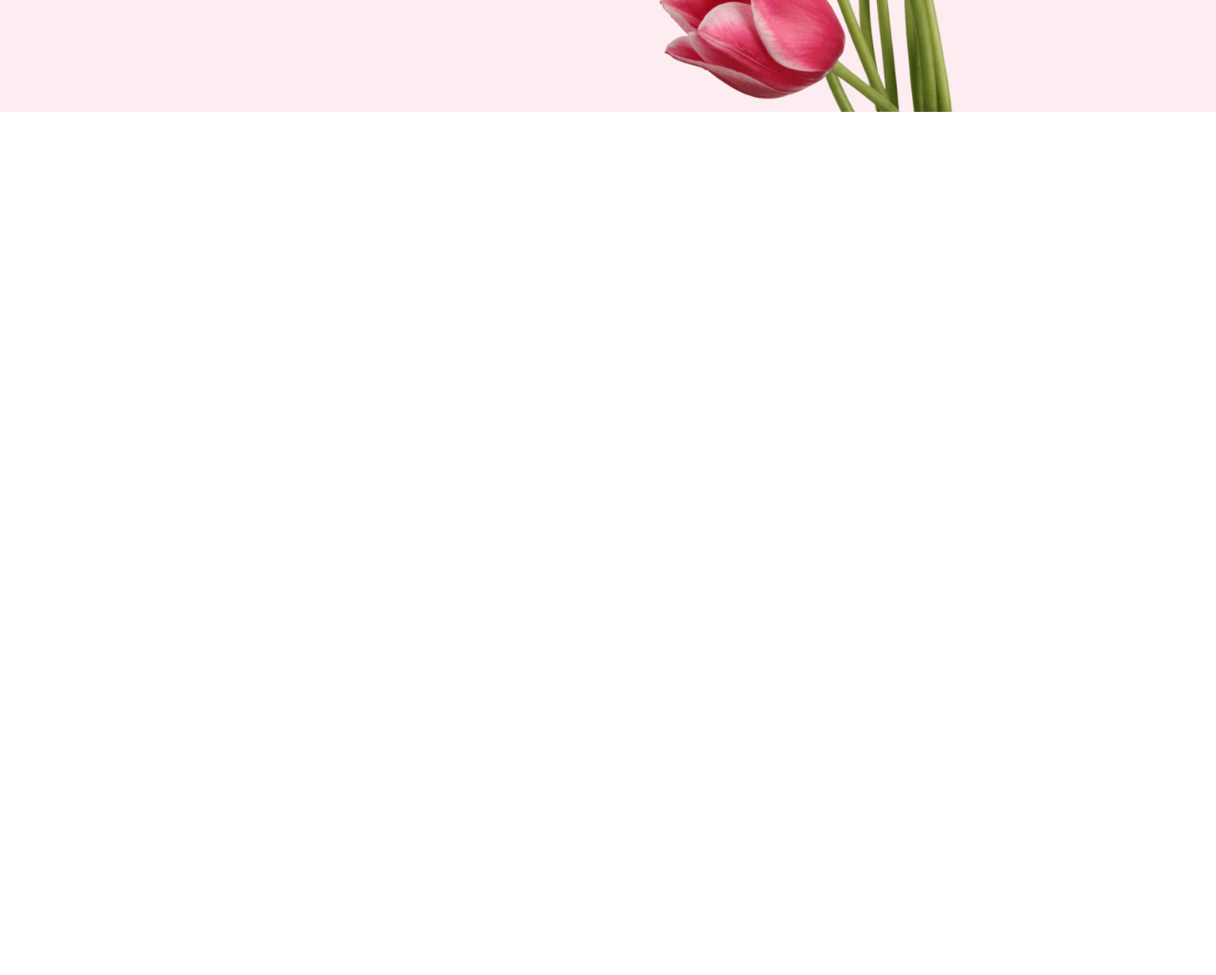
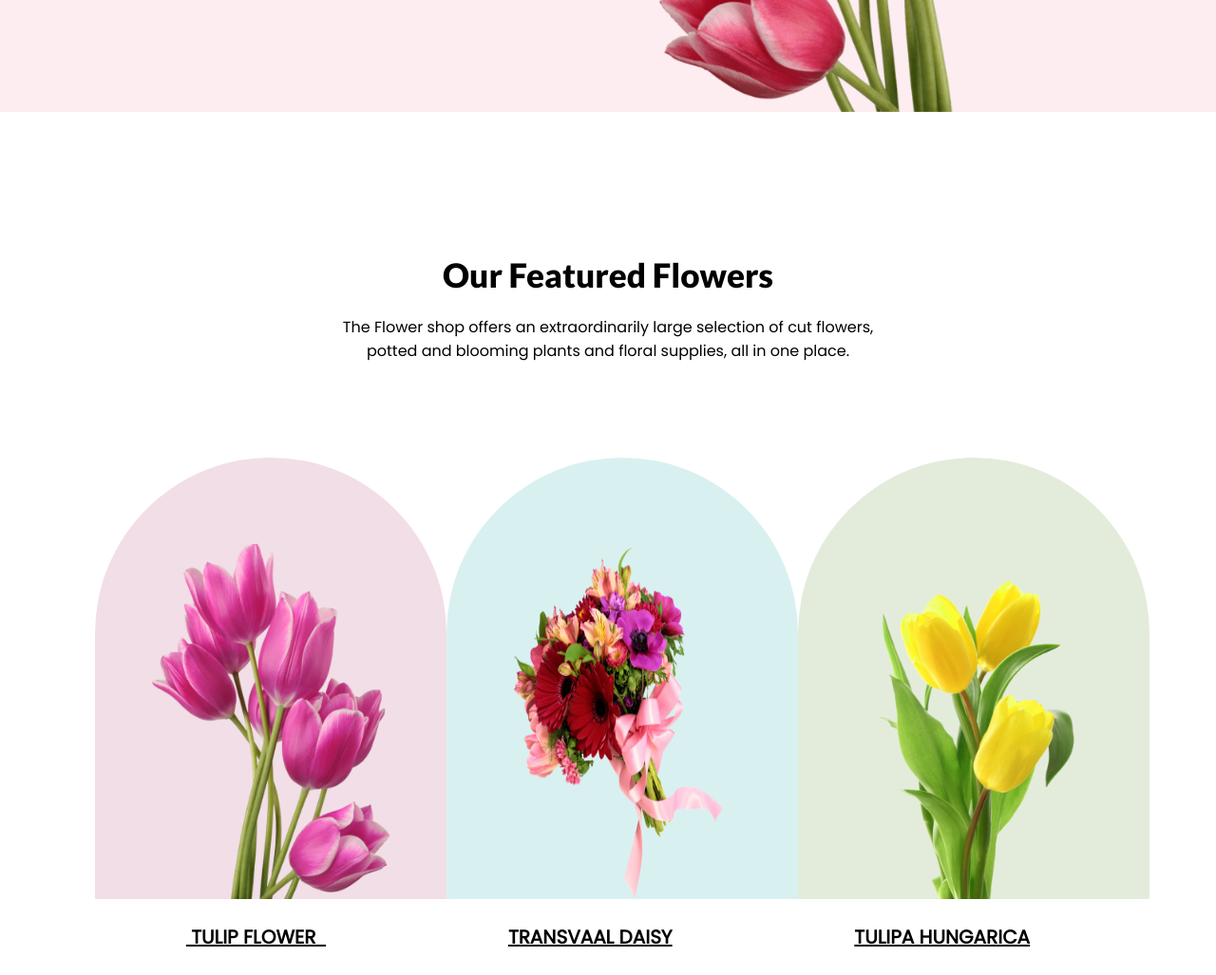
Before and after one commit to safinxr/flower-shop, a plain HTML site: page index.html in a window 1280 px wide. Shown: the part 550-1577 px from the top of the page at 95% size. Before the commit the page ends 800 px from the top, so only its background shows below. Drawn offline with Linux system fonts and the light colour scheme.

Commit message:
our flower area done

```diff
--- a/css/main.css
+++ b/css/main.css
@@ -22,6 +22,10 @@ p{
     border-radius: 5px;
     font-size: 18px;
     cursor: pointer;
+}
+.primary-heading-text{
+    font-size: 35px;
+    font-weight:800;
 }
 
 /* Header section */
@@ -55,3 +59,63 @@ header{
     margin-top: 25px;
 
 }
+
+main{
+    margin: 150px 100px 0 100px;
+}
+
+/* Our-Featured-section */
+
+.Our-Featured-section{
+    text-align: center;
+}
+.Our-Featured-section > p{
+    width: 600px;
+    margin:22px auto 100px auto;
+}
+
+.flower-display-div{
+    display: flex;
+    justify-content: space-between;
+}
+.display-flower-img-1{
+    width: 250px;
+   height: auto;
+   background-color: #A7216226;
+   padding: 90px 60px 0 60px;
+   border-top-left-radius: 200px;
+    border-top-right-radius: 200px;
+
+
+}
+.display-flower-img-2{
+    width: 250px;
+    height: auto;
+    background-color: #0597A026;
+    padding: 90px 60px 0 60px;
+    border-top-left-radius: 200px;
+    border-top-right-radius: 200px;
+
+}
+.display-flower-img-3{
+    width: 250px;
+    height: auto;
+    background-color: #477D1126;
+    padding: 90px 60px 0 60px;
+    border-top-left-radius: 200px;
+    border-top-right-radius: 200px;
+
+}
+
+.flower-name{
+    display: flex;
+    justify-content: space-around;
+}
+.flower-name > h5{
+    font-size: 20px;
+    text-decoration: underline;
+    font-family: 'Poppins', sans-serif;
+    text-transform:uppercase;
+    margin: 25px 0;
+
+}
--- a/index.html
+++ b/index.html
@@ -18,7 +18,29 @@
         </div>
     </header>
     <main>
+       <section class="Our-Featured-section">
+        <h2 class="primary-heading-text">Our Featured Flowers</h2>
+        <p>The Flower shop offers an extraordinarily large selection of cut flowers, potted and blooming plants and floral supplies, all in one place.</p>
+        <div class="flower-display-div">
+            <img class="display-flower-img-1" src="images/pngwing 6.png" alt="">
+            <img class="display-flower-img-2" src="images/pngwing 5.png" alt="">
+            <img class="display-flower-img-3" src="images/pngwing 7.png" alt="">
+        </div>
+        <div class="flower-name">
+            <h5>&nbsp;TuliP Flower &nbsp;</h5>
+            <h5>Transvaal Daisy</h5>
+            <h5>TuliPa HunGarica</h5>
+        </div>
+       </section>
 
+
+       <section>
+
+       </section>
+
+
+
+    </div>
     </main>
 </body>
 </html>
```
